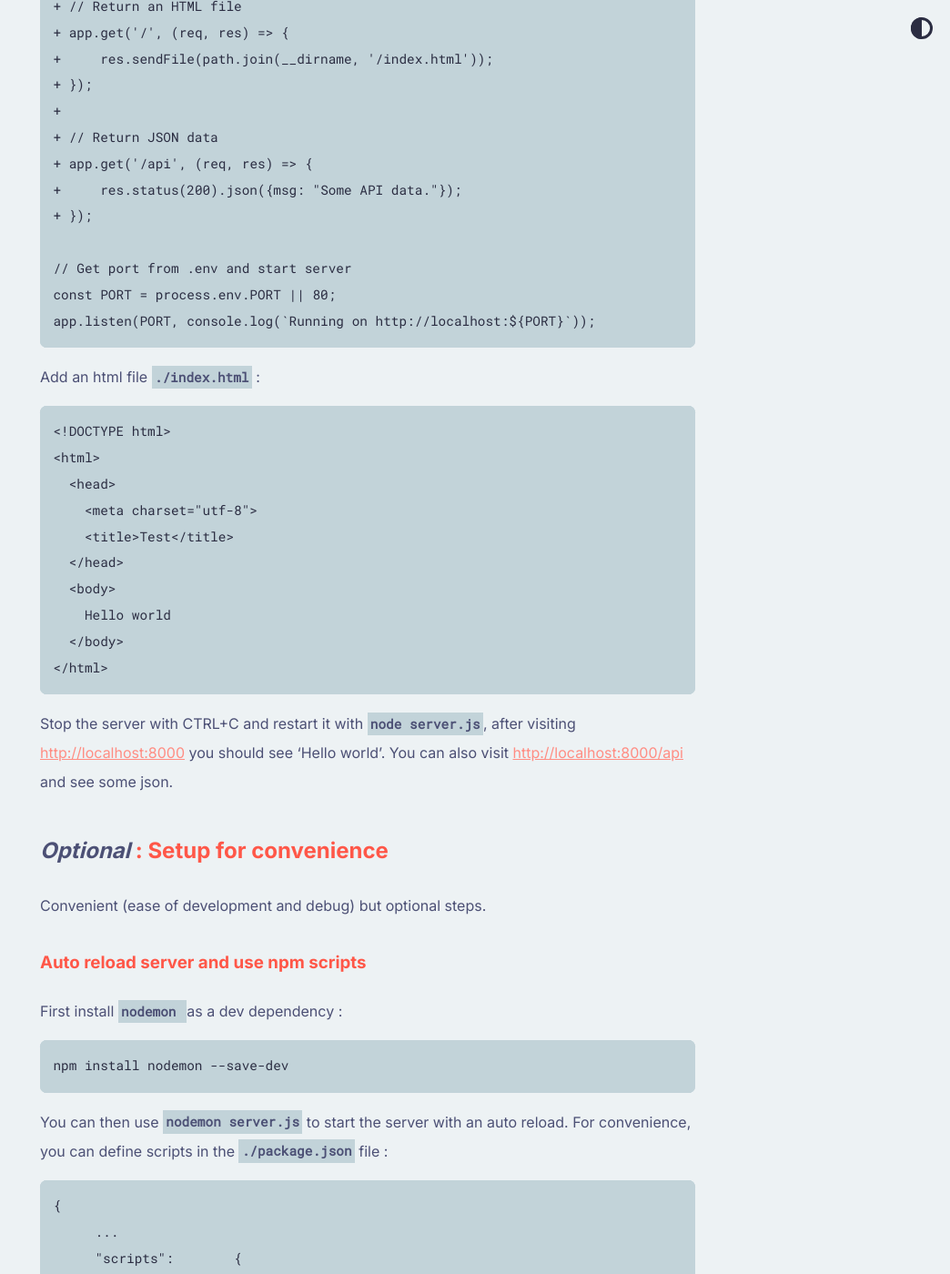
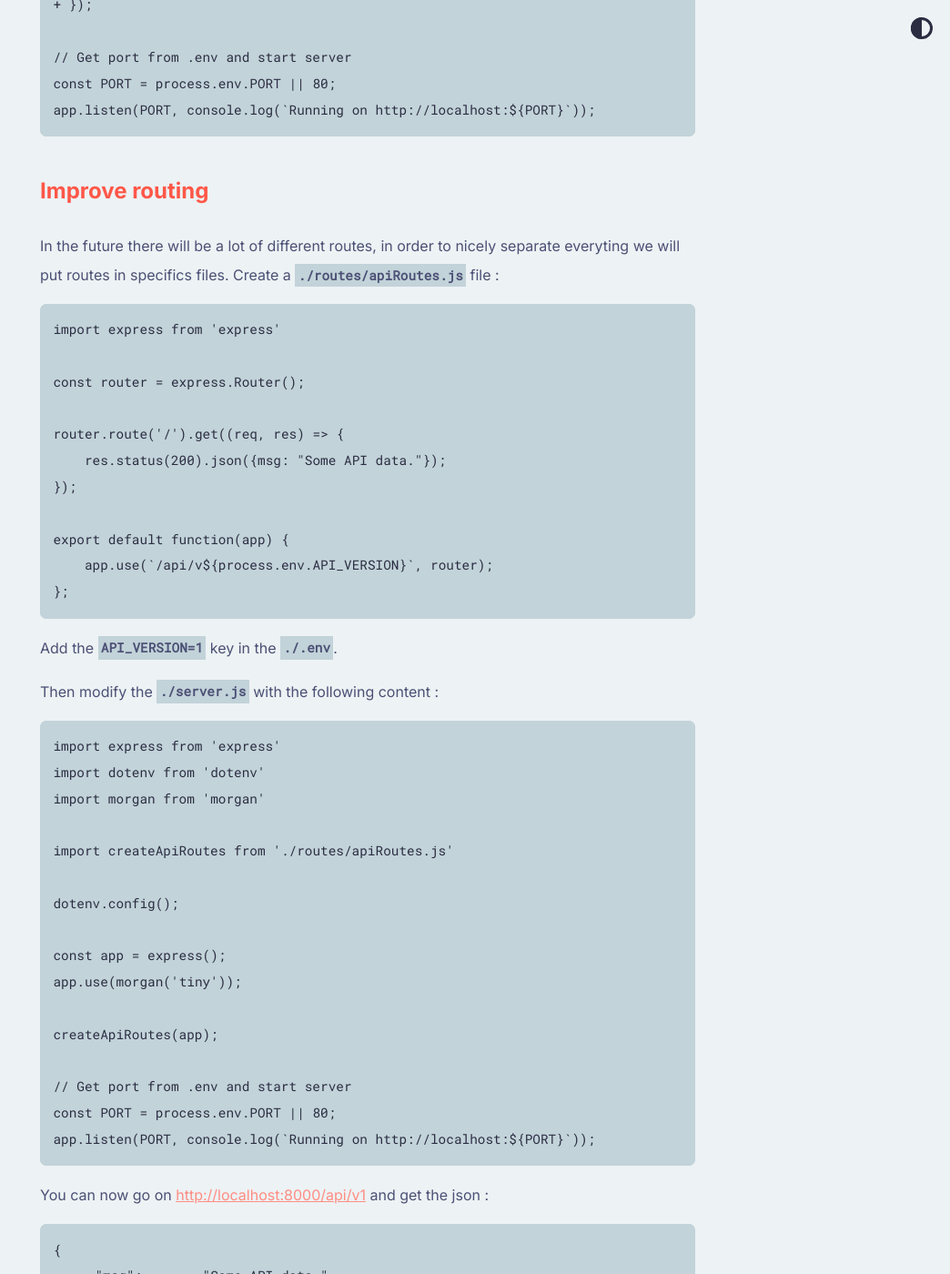
Before and after one commit to ndegheselle/blog.degheselle.fr, a Jekyll site: the page built from _posts/2023-01-14-setup-an-express-api.md, in a window 1280 px wide and 1400 px high, scrolled down 2759 px. Shown: the whole window at 91% size, without its empty margins (236-1280 px from the left). Built offline with Jekyll 4.4.1, drawn with Linux system fonts in a browser that asks for light colours; some of the changed text lies outside the part shown.

Commit message:
Going back to one tutorial

````diff
--- a/_posts/2023-01-14-setting-up-express-with-an-app-and-api.md
+++ b/_posts/2023-01-14-setup-an-express-api.md
@@ -65,7 +65,7 @@ You can already start your server with the cmd `node server.js` and check on [ht
 
 ## Return content
 
-We want two different routes, one for the app that returns HTML and one for the api that returns JSON data. To do so in `server.js` add :
+Add a route inside the `server.js` :
 
 ```js
 import express from 'express'
@@ -79,11 +79,6 @@ dotenv.config();
 
 const app = express();
 
-+ // Return an HTML file
-+ app.get('/', (req, res) => {
-+     res.sendFile(path.join(__dirname, '/index.html'));
-+ });
-+
 + // Return JSON data
 + app.get('/api', (req, res) => {
 +     res.status(200).json({msg: "Some API data."});
@@ -94,21 +89,54 @@ const PORT = process.env.PORT || 80;
 app.listen(PORT, console.log(`Running on http://localhost:${PORT}`));
 ```
 
-Add an html file `./index.html` :
-```html
-<!DOCTYPE html>
-<html>
-  <head>
-    <meta charset="utf-8">
-    <title>Test</title>
-  </head>
-  <body>
-    Hello world
-  </body>
-</html>
+## Improve routing
+
+In the future there will be a lot of different routes, in order to nicely separate everyting we will put routes in specifics files.
+Create a `./routes/apiRoutes.js` file :
+
+```js
+import express from 'express'
+
+const router = express.Router();
+
+router.route('/').get((req, res) => {
+    res.status(200).json({msg: "Some API data."});
+});
+
+export default function(app) {
+    app.use(`/api/v${process.env.API_VERSION}`, router);
+};
 ```
 
-Stop the server with CTRL+C and restart it with `node server.js`, after visiting [http://localhost:8000](http://localhost:8000) you should see 'Hello world'. You can also visit [http://localhost:8000/api](http://localhost:8000/api) and see some json.
+Add the `API_VERSION=1` key in the `./.env`.
+
+Then modify the `./server.js` with the following content :
+
+```js
+import express from 'express'
+import dotenv from 'dotenv'
+import morgan from 'morgan'
+
+import createApiRoutes from './routes/apiRoutes.js'
+
+dotenv.config();
+
+const app = express();
+app.use(morgan('tiny'));
+
+createApiRoutes(app);
+
+// Get port from .env and start server
+const PORT = process.env.PORT || 80;
+app.listen(PORT, console.log(`Running on http://localhost:${PORT}`));
+```
+
+You can now go on [http://localhost:8000/api/v1](http://localhost:8000/api/v1) and get the json :
+```json
+{
+  "msg": "Some API data."
+}
+```
 
 ## *Optional* : Setup for convenience
 
@@ -155,13 +183,57 @@ const app = express();
 ...
 ```
 
+### Manage API errors and 404
+
+In order to simplify debuging of the API you can add middlewares that will handles errors and 404. Create a `./middlewares` folder, with the following file :
+
+```
+./middlewares
+    apiErrorMiddleware.js
+```
+
+Inside the file `./middlewares/apiErrorMiddleware.js` :
+
+```js
+const apiNotFound = (req, res, next) => {
+    const error = new Error(`Not Found - ${req.originalUrl}`)
+    res.status(404)
+    next(error)
+}
+
+const apiErrorHandler = (err, req, res, next) => {
+    const statusCode = res.statusCode === 200 ? 500 : res.statusCode
+    res.status(statusCode)
+    res.json({
+        message: err.message,
+        stack: process.env.NODE_ENV === 'production' ? null : err.stack,
+    })
+}
+
+export { apiNotFound, apiErrorHandler }
+```
+
+Add the `NODE_ENV=dev` key in the `./.env`.
+
+And then in `./routes/apiRoutes.js` add :
+
+```js
+export default function(app) {
+    app.use(`/api/v${process.env.API_VERSION}`, router);
++    app.use('/api', apiNotFound);
++    app.use('/api', apiErrorHandler);
+};
+```
+
+You will now have JSON returned during errors and 404 instead of an HTML page.
+
 ## Links and sources
 
 - [Base express js setup](https://expressjs.com/en/starter/hello-world.html)
 - [Fix : Cannot use import statement outside a module](https://stackoverflow.com/a/59399717/10404482)
 - [Return JSON with express](https://stackoverflow.com/a/19696261/10404482)
-- [How To Deliver HTML Files with Express](https://www.digitalocean.com/community/tutorials/use-expressjs-to-deliver-html-files)
 
 Optionals :
+- [Express middlewares](https://expressjs.com/en/guide/using-middleware.html)
 - [Node.js auto reload](https://stackoverflow.com/a/14406029/10404482)
 - [Logging : morgan as an express middleware](https://expressjs.com/en/resources/middleware/morgan.html)
````
Also changed, not shown: _posts_WIP/creating-a-light-cloud.md (renamed from _posts_WIP/2023-01-14-creating-a-light-cloud.md).
